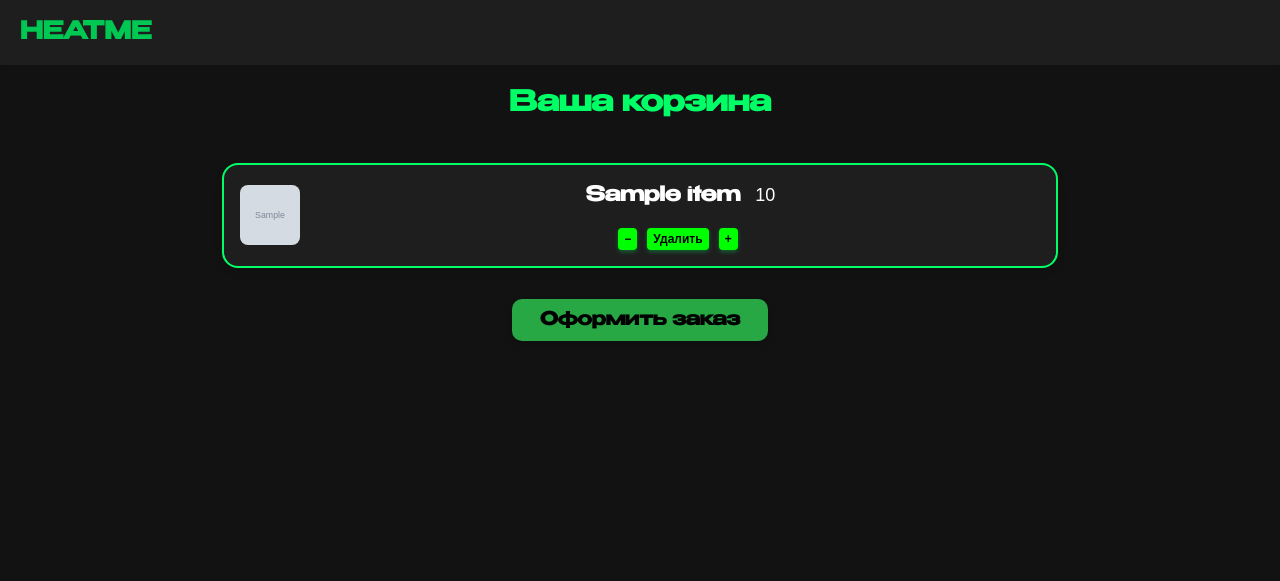
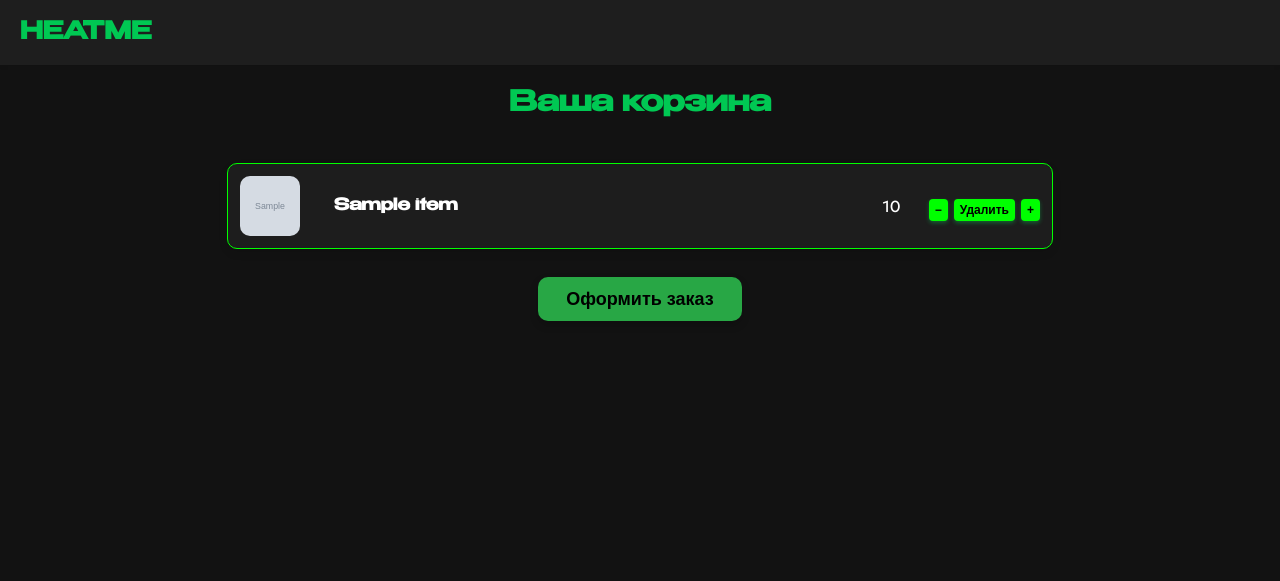
Before and after one commit to sazi48/Website-Application-for-Telegram-Product-Shop, a Flask app: template templates/cart.html in a window 1280 px wide. Shown: the top 581 px of the page. Run offline with Flask 3, Linux system fonts and the light colour scheme; the template is opened without the code that fills it: most values are stand-ins (such as "Sample title", 1, 10 or a date in 2020); grey boxes marked "Sample" are stand-in pictures.

Commit message:
Вернул свой cart.html

```diff
--- a/templates/cart.html
+++ b/templates/cart.html
@@ -12,17 +12,13 @@
     <div class="cart-container">
         {% for item in cart_items %}
         <div class="cart-item-card" data-id="{{ item.id }}">
-            <img src="/static/images/{{ item.image }}" alt="{{ item.name }}" class="cart-item-image">
-            <div class="cart-item-content">
-                <div class="cart-item-header">
+            <img src="/static/images/{{ item.image }}" alt="{{ item.name }}">
             <div class="cart-item-name">{{ item.name }}</div>
             <div class="cart-item-quantity" id="quantity-{{ item.id }}">{{ item.quantity }}</div>
-                </div>
             <div class="cart-item-actions">
                 <button type="button" class="quantity-btn" onclick="updateQuantity({{ item.id }}, 'decrease')">−</button>
                 <button type="button" class="remove-btn" onclick="removeFromCart({{ item.id }})">Удалить</button>
                 <button type="button" class="quantity-btn" onclick="updateQuantity({{ item.id }}, 'increase')">+</button>
-                </div>
             </div>
         </div>
         {% endfor %}
@@ -35,19 +31,6 @@
 
 <!-- Стили -->
 <style>
-    body {
-        background-color: #121212;
-        color: white;
-        font-family: 'Arial', sans-serif;
-    }
-
-    .cart-title {
-        text-align: center;
-        font-size: 28px;
-        color: #00ff66;
-        margin-bottom: 20px;
-    }
-
     .cart-container {
         display: flex;
         flex-direction: column;
@@ -56,74 +39,61 @@
     }
 
     .cart-item-card {
+        background-color: #1d1d1d;
+        border: 1.5px solid #00ff00;
+        border-radius: 10px;
+        padding: 12px;
         display: flex;
-        background-color: #1e1e1e;
-        border: 2px solid #00ff66;
-        border-radius: 16px;
-        padding: 16px;
         align-items: center;
-        gap: 16px;
+        justify-content: space-between;
+        flex-wrap: wrap;
         transition: all 0.3s ease;
     }
 
-    .cart-item-image {
-        width: 100px;
-        height: 100px;
-        border-radius: 12px;
+    .cart-item-card img {
+        width: 60px;
+        height: 60px;
+        border-radius: 10px;
         object-fit: cover;
-        flex-shrink: 0;
-    }
-
-    .cart-item-content {
-        flex: 1;
-        display: flex;
-        flex-direction: column;
-        justify-content: space-between;
-    }
-
-    .cart-item-header {
-        display: flex;
-        justify-content: space-between;
-        align-items: center;
-        margin-bottom: 10px;
+        margin-right: 12px;
     }
 
     .cart-item-name {
+        flex-grow: 1;
         font-weight: bold;
-        font-size: 20px;
         color: white;
+        font-size: 16px;
     }
 
     .cart-item-quantity {
-        font-size: 18px;
         color: white;
+        margin: 0 10px;
     }
 
     .cart-item-actions {
         display: flex;
-        gap: 10px;
-        flex-wrap: wrap;
+        align-items: center;
+        gap: 6px;
     }
 
     .quantity-btn, .remove-btn {
-        background-color: #00ff66;
-        color: black;
+        background-color: lime;
+        border: none;
+        border-radius: 5px;
+        padding: 6px 10px;
         font-weight: bold;
-        font-size: 16px;
-        border: none;
-        padding: 10px 16px;
-        border-radius: 8px;
         cursor: pointer;
-        transition: 0.2s ease;
+        transition: background-color 0.2s ease;
     }
 
     .quantity-btn:hover, .remove-btn:hover {
-        background-color: #00cc55;
+        background-color: #00cc00;
     }
 
     .order-button {
         background-color: #28a745;
         color: black;
+        font-family: 'activistka_wide', sans-serif;
         font-size: 18px;
         font-weight: bold;
         padding: 12px 28px;
@@ -137,10 +107,13 @@
     .order-button:hover {
         background-color: #45c156;
         transform: translateY(-2px);
+        text-decoration: none;
+        color: black;
     }
 
     .order-button:active {
         background-color: #1e7e34;
+        color: black;
     }
 
     .fade-out {
@@ -148,26 +121,25 @@
         transition: opacity 0.4s ease-out;
     }
 
+    /* Адаптивность */
     @media (max-width: 480px) {
         .cart-item-card {
             flex-direction: column;
             align-items: flex-start;
         }
 
-        .cart-item-header {
-            flex-direction: column;
-            align-items: flex-start;
-            gap: 4px;
+        .cart-item-actions {
+            margin-top: 8px;
+            justify-content: flex-start;
         }
 
-        .cart-item-actions {
-            margin-top: 10px;
-            flex-wrap: wrap;
+        .cart-item-name {
+            margin-top: 6px;
         }
     }
 </style>
 
-<!-- JS -->
+<!-- JS (оставляем как есть) -->
 <script>
     function updateOrderButtonVisibility() {
         const orderButton = document.querySelector('.order-button');
```
Lines whose indentation alone changed are shown as unchanged.
